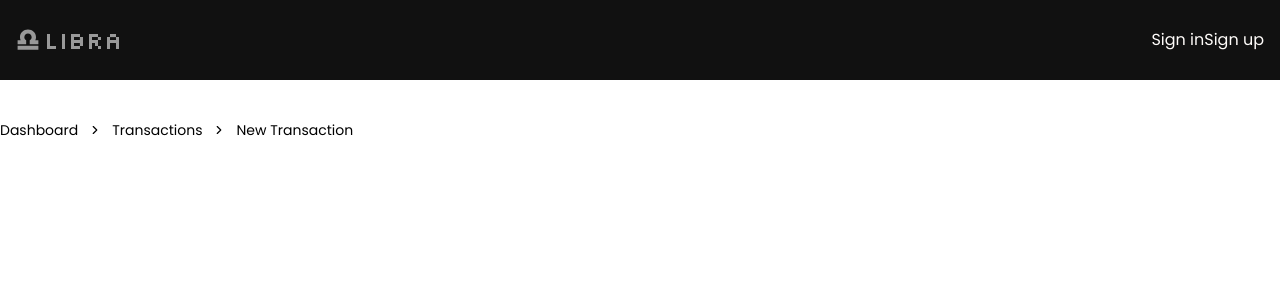
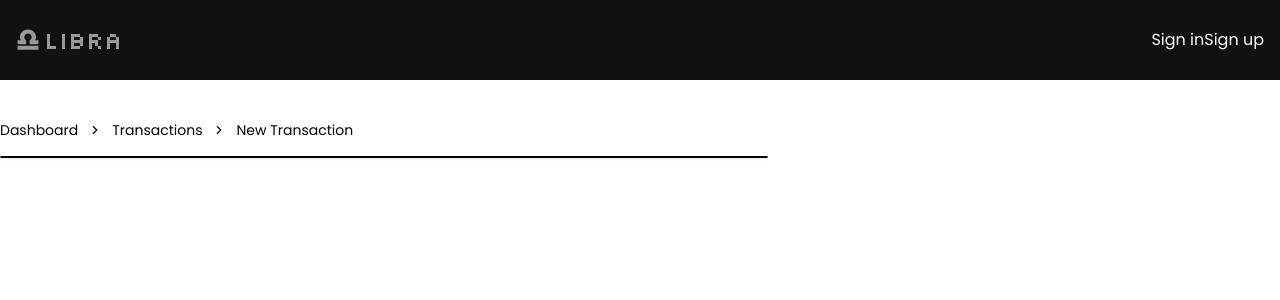
Before and after one commit to Nimira43/Libra, a Next.js app: page /dashboard/transactions/new in a window 1280 px wide. Shown: the top 300 px of the page. Built offline with nearby package versions, Linux system fonts and the light colour scheme; no server answers; a web font is replaced by a local one.

Commit message:
Brough Card component into NewTransactionPage

```diff
--- a/app/dashboard/transactions/new/page.tsx
+++ b/app/dashboard/transactions/new/page.tsx
@@ -1,4 +1,5 @@
 import { Breadcrumb, BreadcrumbItem, BreadcrumbLink, BreadcrumbList, BreadcrumbPage, BreadcrumbSeparator } from '@/components/ui/breadcrumb'
+import { Card } from '@/components/ui/card'
 import Link from 'next/link'
 
 export default function NewTransactionPage() {
@@ -29,6 +30,9 @@ export default function NewTransactionPage() {
           </BreadcrumbItem>
         </BreadcrumbList>
       </Breadcrumb>
+      <Card className='mt-4 max-w-screen-md'>
+
+      </Card>
     </div>
   )
 }
```
